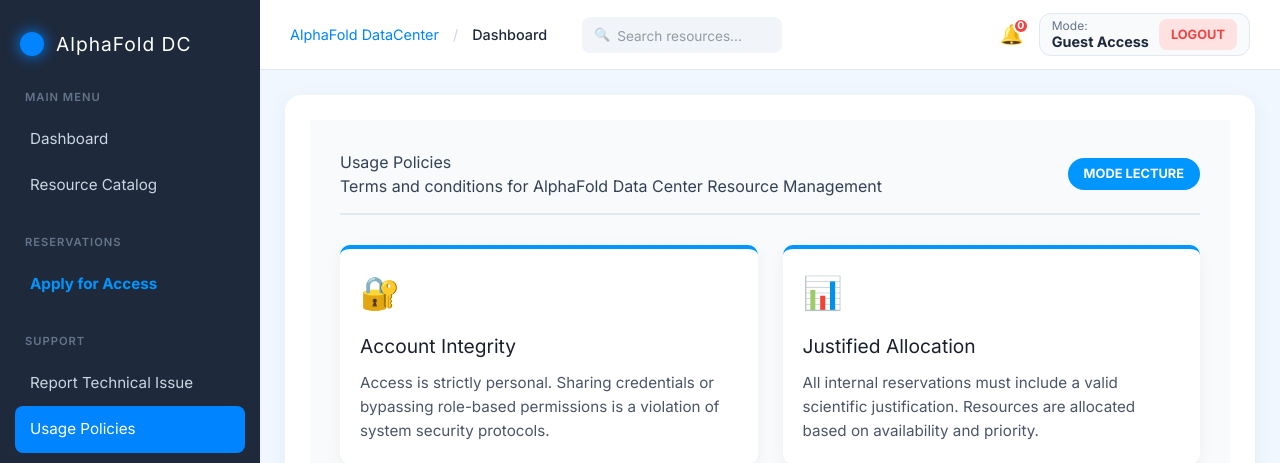
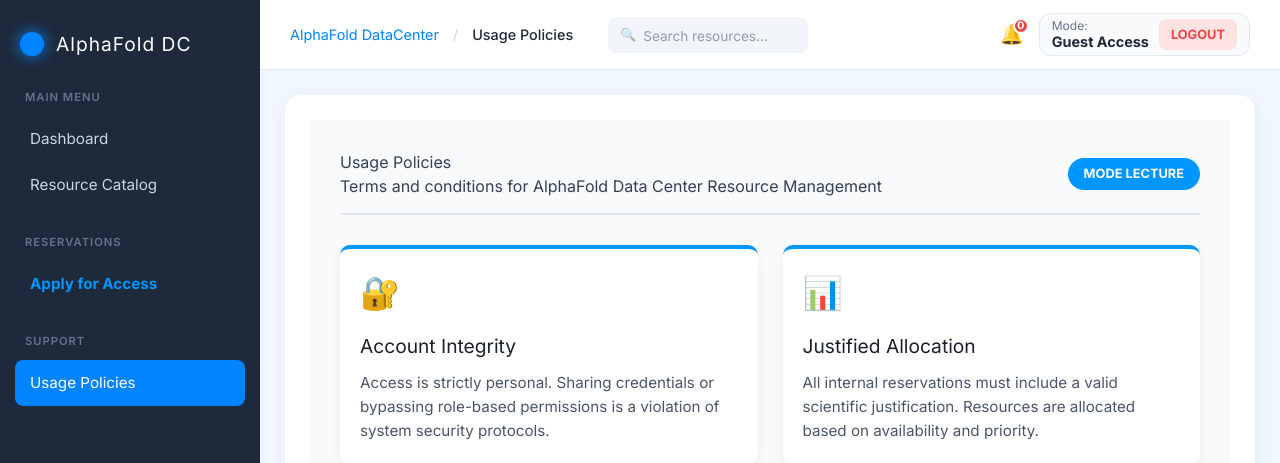
Before and after one commit to abajjamohammed/datacenter-project, a Laravel app: page /usage-policies in a window 1280 px wide. Shown: the top 463 px of the page. Run offline with Laravel 12, Linux system fonts and the light colour scheme; style sheets or scripts are compiled from the project's sources.

Commit message:
Hid report issue from guests and updated the policies tag to show at the top when they click on policies

```diff
--- a/resources/views/auth/policies.blade.php
+++ b/resources/views/auth/policies.blade.php
@@ -1,5 +1,5 @@
 @extends('layouts.app')
-
+@section('title', 'Usage Policies')
 @section('content')
 <link rel="stylesheet" href="{{ asset('css/policies.css') }}">
 
--- a/resources/views/layouts/app.blade.php
+++ b/resources/views/layouts/app.blade.php
@@ -72,11 +72,13 @@
                 <div class="nav-group">
                     <span class="nav-label">SUPPORT</span>
                     <ul>
+                        @auth {{-- Only show to logged-in users --}}
                         <li>
                             <a href="{{ route('incidents.create') }}"
                                 class="{{ Request::routeIs('incidents.create') ? 'active' : '' }}">
                                 Report Technical Issue</a>
                         </li>
+                        @endauth
                         <li>
                             <a href="{{ route('policies.show') }}"
                                 class="{{ Request::routeIs('policies.show') ? 'active' : '' }}">
```
